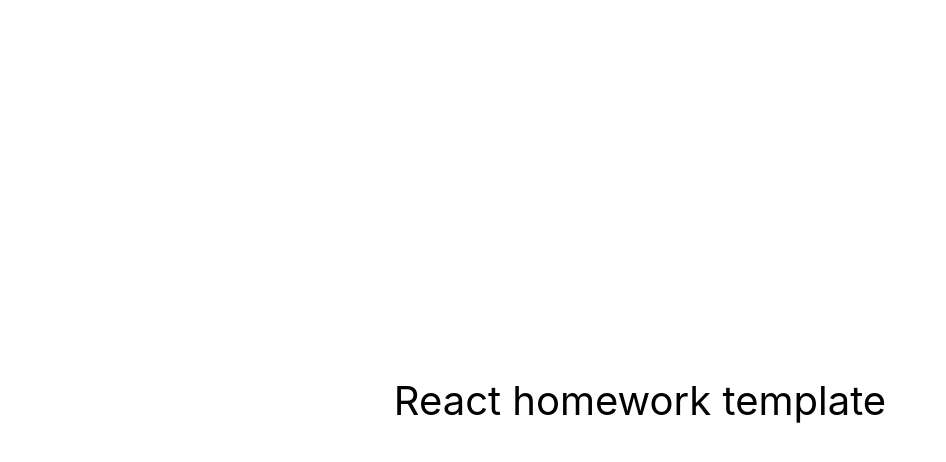
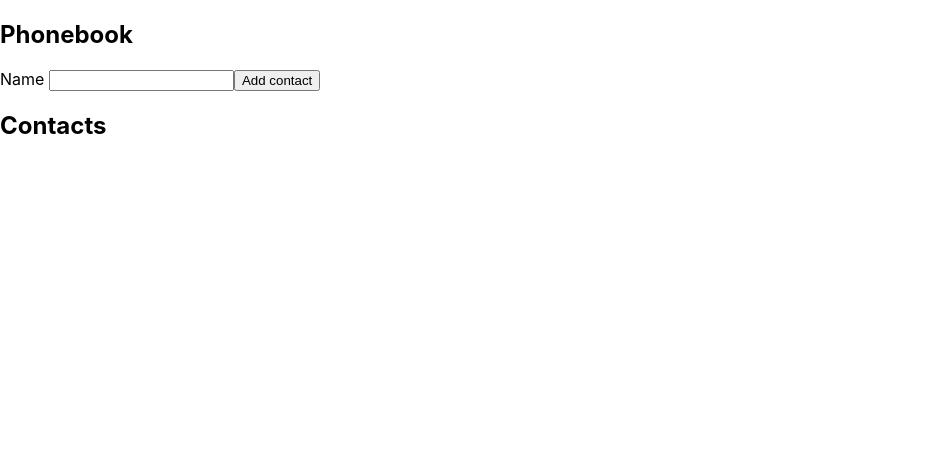
Before and after one commit to YuriiSVL/goit-react-hw-08-phonebook, a React (Create React App) app: page / in a window 1280 px wide. Shown: the top 462 px of the page, without its empty margins (0-946 px from the left). Built offline with nearby package versions, Linux system fonts and the light colour scheme.

Commit message:
step 1 done

```diff
--- a/package.json
+++ b/package.json
@@ -7,6 +7,7 @@
     "@testing-library/jest-dom": "^5.16.3",
     "@testing-library/react": "^12.1.4",
     "@testing-library/user-event": "^13.5.0",
+    "nanoid": "^4.0.2",
     "react": "^18.1.0",
     "react-dom": "^18.1.0",
     "react-scripts": "5.0.1",
--- a/src/components/App.jsx
+++ b/src/components/App.jsx
@@ -1,16 +1,32 @@
-export const App = () => {
-  return (
-    <div
-      style={{
-        height: '100vh',
-        display: 'flex',
-        justifyContent: 'center',
-        alignItems: 'center',
-        fontSize: 40,
-        color: '#010101'
-      }}
-    >
-      React homework template
-    </div>
-  );
-};
+import React from 'react';
+import { nanoid } from 'nanoid';
+import ContactForm from './ContactFrom/ContactFrom';
+import ContactList from './ContactList/ContactList';
+
+export class App extends React.Component {
+  state = {
+    contacts: [],
+    filter: '',
+  };
+
+  addContact = contactName => {
+    const contact = {
+      id: nanoid(),
+      name: contactName,
+    };
+    this.setState(prevState => ({
+      contacts: [contact, ...prevState.contacts],
+    }));
+  };
+
+  render() {
+    return (
+      <div>
+        <h2>Phonebook</h2>
+        <ContactForm onSubmit={this.addContact} />
+        <h2>Contacts</h2>
+        <ContactList contacts={this.state.contacts} />
+      </div>
+    );
+  }
+}
--- /dev/null
+++ b/src/components/ContactFrom/ContactFrom.jsx
@@ -0,0 +1,44 @@
+import React from 'react';
+
+export default class ContactForm extends React.Component {
+  state = {
+    contactName: '',
+  };
+
+  handleInputChange = event => {
+    this.setState({ contactName: event.currentTarget.value });
+  };
+
+  handleFormSubmit = event => {
+    event.preventDefault();
+    this.props.onSubmit(this.state.contactName);
+    this.reset();
+  };
+
+  reset = () => {
+    this.setState({
+      contactName: '',
+    });
+  };
+
+  render() {
+    return (
+      <form className="ContactForm" onSubmit={this.handleFormSubmit}>
+        <label>
+          Name{' '}
+          <input
+            value={this.state.contactName}
+            onChange={this.handleInputChange}
+            type="text"
+            name="name"
+            pattern="^[a-zA-Zа-яА-Я]+(([' -][a-zA-Zа-яА-Я ])?[a-zA-Zа-яА-Я]*)*$"
+            title="Name may contain only letters, apostrophe, dash and spaces. For example Adrian, Jacob Mercer, Charles de Batz de Castelmore d'Artagnan"
+            required
+          />
+        </label>
+
+        <button type="submit">Add contact</button>
+      </form>
+    );
+  }
+}
--- /dev/null
+++ b/src/components/ContactList/ContactList.jsx
@@ -0,0 +1,13 @@
+const ContactList = ({ contacts }) => {
+  return (
+    <ul>
+      {contacts.map(contact => (
+        <li key={contact.id}>
+          <p>{contact.name}</p>
+        </li>
+      ))}
+    </ul>
+  );
+};
+
+export default ContactList;
```
Also changed, not shown: src/components/ContactFrom/ContactForm.module.css (added), 1 other file (tests, documents, lock files or other folders).
